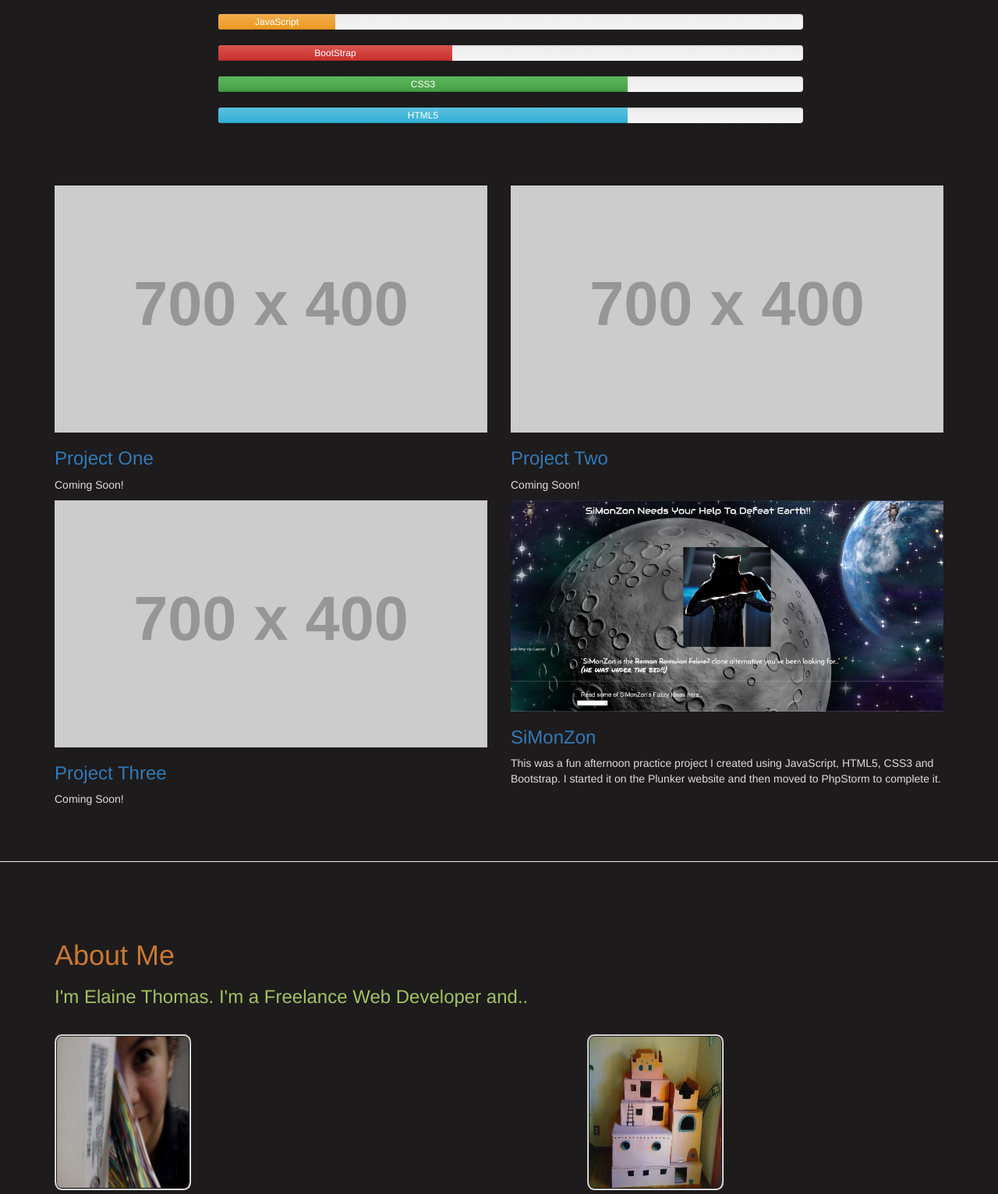
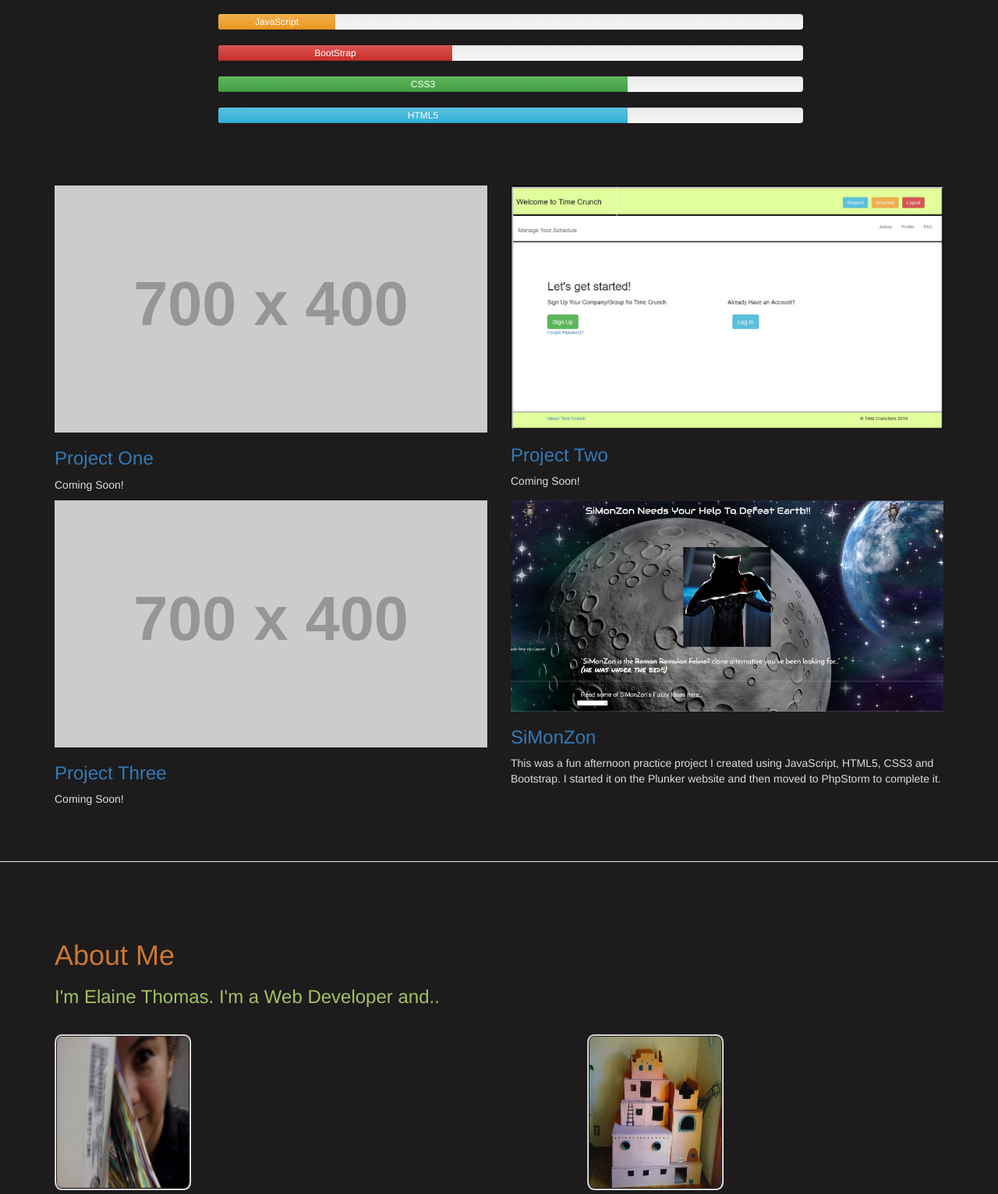
Before and after one commit to elainethomas/el41net, a PHP site: page / in a window 1280 px wide. Shown: the part 1424-2956 px from the top of the page at 78% size. Run offline with PHP 8.4, Linux system fonts and the light colour scheme; grey boxes labelled with a size stand in for pictures from a placeholder-image service; some libraries are stand-ins or nearby versions.

Commit message:
added screen cap of timecrunch

```diff
--- a/public_html/index.php
+++ b/public_html/index.php
@@ -172,7 +172,7 @@
 					</div>
 					<div class="col-md-6 portfolio-item">
 						<a href="#">
-							<img class="img-responsive" src="http://placehold.it/700x400" alt="">
+							<img class="img-responsive" src="images/timecrunch.jpg" alt="timecrunch">
 						</a>
 						<h3>
 							<a href="#">Project Two</a>
@@ -215,7 +215,7 @@
 
 			<div class="container" id="aboutMe">
 				<h1 class="jtron-h2">About Me</h1>
-				<h3 class="jtron-h3">I'm Elaine Thomas. I'm a Freelance Web Developer and..</h3>
+				<h3 class="jtron-h3">I'm Elaine Thomas. I'm a Web Developer and..</h3>
 			</div>
 			<div class="container">
 				<div class="row">
@@ -278,7 +278,8 @@
 			<!-- The div class="form-wrap" is the black box containing the form. It's set to a column width of 12 for small screens, and a column width of 6 for medium screens on up -->
 			<div class="container">
 				<h2 class="jtron-h2" id="contact">Let's Talk</h2>
-				<a href="http://www.linkedin.com/in/el41net"><h3>Connect With Me on LinkedIn</h3></a>
+				<h3 class="jtron-h3">I'm available for contract work.</h3>
+				<a href="http://www.linkedin.com/in/el41net"><h4>Connect With Me on LinkedIn</h4></a>
 				<div class="col-xs-12 col-md-7 form-wrap">
 
 					<!-- begin form from DDBC-->
```
Also changed, not shown: public_html/images/timecrunch.jpg (added).
